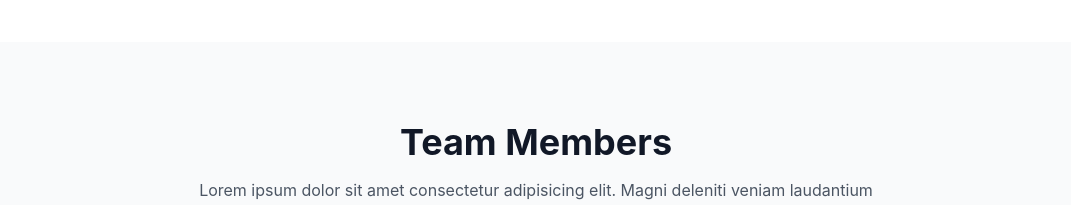
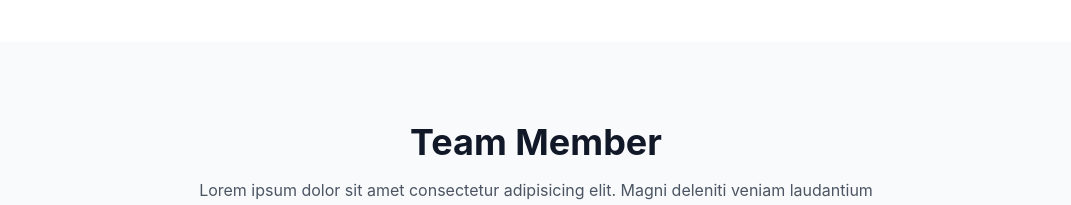
Before and after one commit to LearnWithHasinHayder/vue-loop, a Vue app: page / in a window 1280 px wide. Shown: the top 205 px of the page, without its empty margins (104-1175 px from the left). Built offline with nearby package versions, Linux system fonts and the light colour scheme.

Commit message:
Episode 04 Code

```diff
--- a/src/App.vue
+++ b/src/App.vue
@@ -26,17 +26,19 @@ const persons = [
     <div class="py-20 bg-gray-50">
         <div class="container mx-auto px-6 px-32">
             <div class="mb-16 text-center">
-          <h2 class="mb-4 text-center text-2xl text-gray-900 font-bold text-4xl">Team Members</h2>
+                <h2 class="mb-4 text-center text-2xl text-gray-900 font-bold text-4xl">Team Member</h2>
                 <p class="text-gray-600 w-8/12 mx-auto">Lorem ipsum dolor sit amet consectetur adipisicing elit. Magni deleniti veniam laudantium itaque perferendis dolor maxime incidunt voluptatem. </p>
             </div>
             <div class="grid gap-12 items-center grid-cols-3">
-          <div class="space-y-4 text-center" v-for="person in persons">
-            <img class="w-64 h-64 mx-auto object-cover rounded-xl w-40 h-60" :class="person.id==2?'h-80':'h-60'" :src="person.profilePhoto">
+                <div class="space-y-4 text-center" v-for="(person, index) in persons" :key="person.id">
+                    <img class="w-64 h-64 mx-auto object-cover rounded-xl w-64" :class="2==person.id?'h-80':'h-60'" :src="person.profilePhoto">
+                    <!-- <img class="w-64 h-64 mx-auto object-cover rounded-xl w-64" :class="1==index?'h-80':'h-60'" :src="person.profilePhoto"> -->
                     <div>
-              <h4 class="text-2xl">{{person.name}}</h4>
+                        <h4 class="text-2xl">{{ person.name }}</h4>
                         <span class="block text-sm text-gray-500">{{ person.jobTitle }}</span>
                     </div>
                 </div>
+
             </div>
         </div>
     </div>
```
Lines whose indentation alone changed are shown as unchanged.
